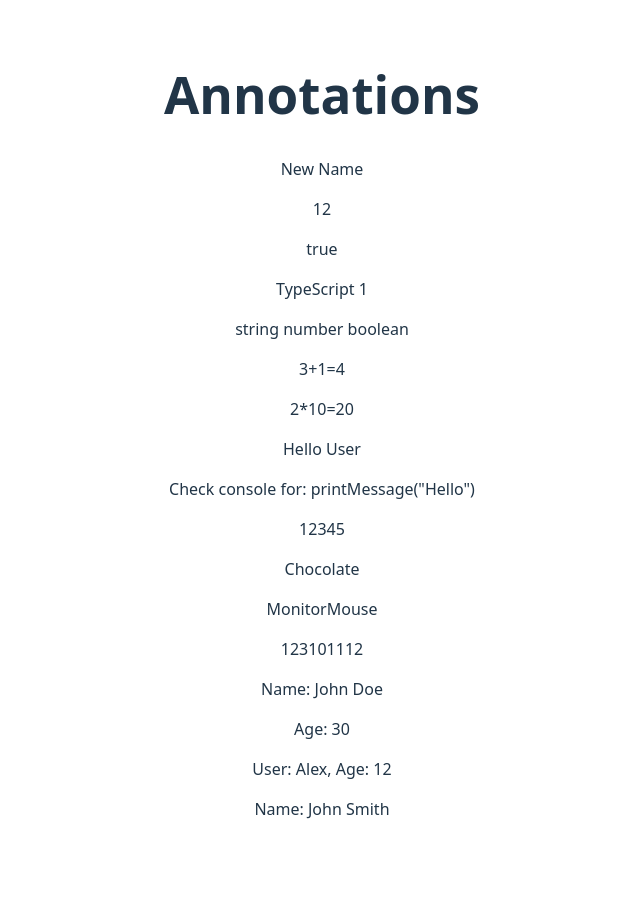
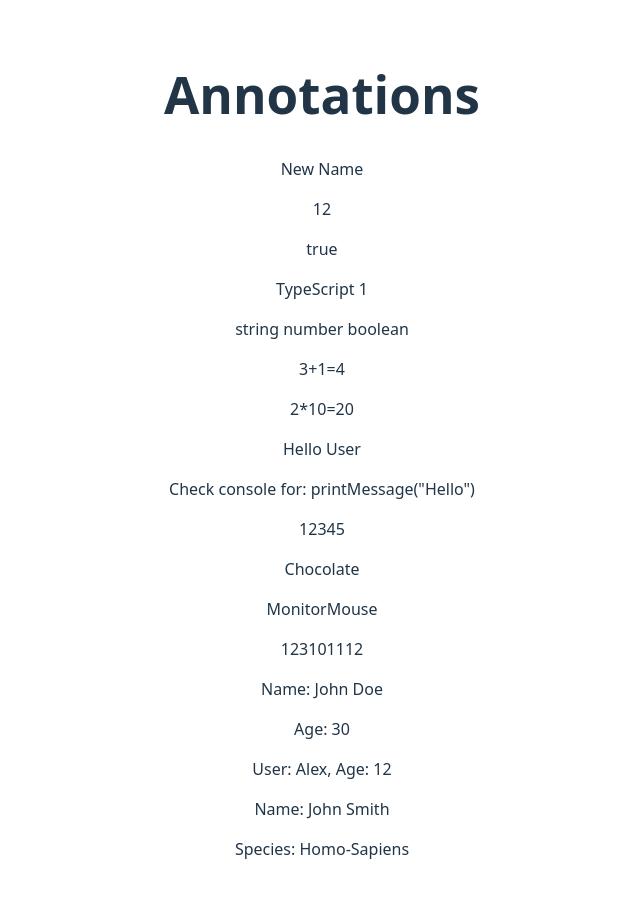
Before and after one commit to Hrisshhii/react-practice, a React (Vite) app in the folder Typescript-practice/: page / in a window 1280 px wide. Shown: the top 898 px of the page, without its empty margins (318-958 px from the left). Before the commit the page ends 869 px from the top, so only its background shows below. Built offline with nearby package versions, Linux system fonts and the light colour scheme.

Commit message:
Intersection Types

```diff
--- a/Typescript-practice/src/Basics/Objects.tsx
+++ b/Typescript-practice/src/Basics/Objects.tsx
@@ -51,6 +51,23 @@ const newPerson: {
   age: 55
 };
 
+//Intersection Types:
+type animal={
+    species: string;
+
+};
+type human={
+    name: string;
+    age: number;
+};
+
+type Both=animal & human;
+const jack: Both={
+    species: "Homo-Sapiens",
+    name: "Jack",
+    age: 25
+};
+console.log(jack);
 
 export function Objects(){
     return <>
@@ -58,5 +75,6 @@ export function Objects(){
         <p>Age: {person.age}</p>
         <p>User: {n.name}, Age: {n.age}</p>
         <p>Name: {newPerson.firstName} {newPerson.lastName}</p>
+        <p>Species: {jack.species}</p>
     </>
 };
```
